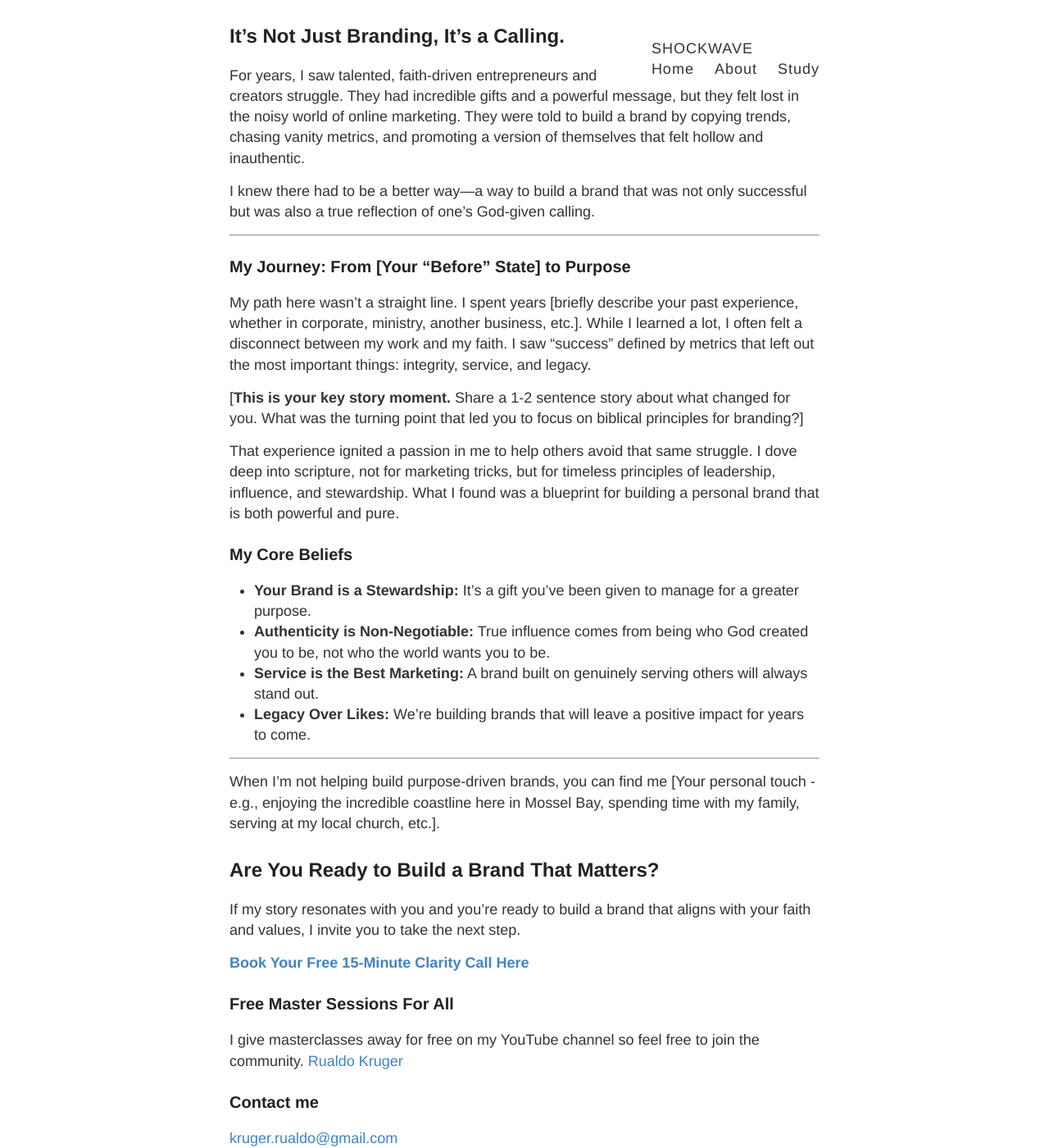
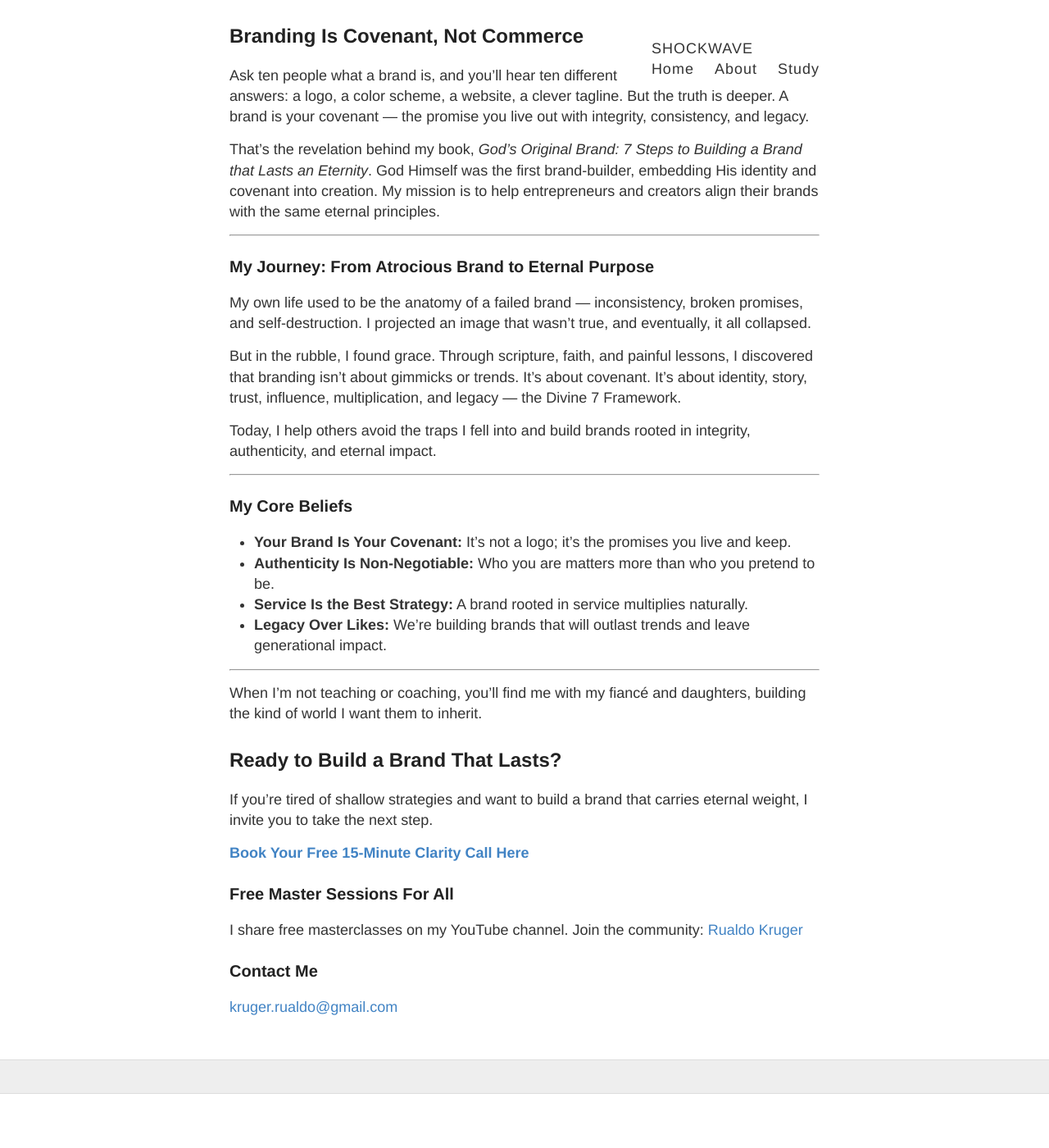
Before and after one commit to rualdo12/Rualdo-Kruger.github.io, a Jekyll site: the page built from about.md, in a window 1280 px wide and 1400 px high. Shown: the whole window at 82% size. Built offline with Jekyll 4.4.1, drawn with Linux system fonts in a browser that asks for light colours.

Commit message:
Update about.md

```diff
--- a/about.md
+++ b/about.md
@@ -3,43 +3,45 @@ layout: default
 title: About
 ---
 
-## It’s Not Just Branding, It’s a Calling.
+## Branding Is Covenant, Not Commerce
 
-For years, I saw talented, faith-driven entrepreneurs and creators struggle. They had incredible gifts and a powerful message, but they felt lost in the noisy world of online marketing. They were told to build a brand by copying trends, chasing vanity metrics, and promoting a version of themselves that felt hollow and inauthentic.
+Ask ten people what a brand is, and you’ll hear ten different answers: a logo, a color scheme, a website, a clever tagline. But the truth is deeper. A brand is your covenant — the promise you live out with integrity, consistency, and legacy.
 
-I knew there had to be a better way—a way to build a brand that was not only successful but was also a true reflection of one's God-given calling.
+That’s the revelation behind my book, *God’s Original Brand: 7 Steps to Building a Brand that Lasts an Eternity*. God Himself was the first brand-builder, embedding His identity and covenant into creation. My mission is to help entrepreneurs and creators align their brands with the same eternal principles.
 
 ---
 
-### My Journey: From [Your "Before" State] to Purpose
+### My Journey: From Atrocious Brand to Eternal Purpose
 
-My path here wasn't a straight line. I spent years [briefly describe your past experience, whether in corporate, ministry, another business, etc.]. While I learned a lot, I often felt a disconnect between my work and my faith. I saw "success" defined by metrics that left out the most important things: integrity, service, and legacy.
+My own life used to be the anatomy of a failed brand — inconsistency, broken promises, and self-destruction. I projected an image that wasn’t true, and eventually, it all collapsed.
 
-[**This is your key story moment.** Share a 1-2 sentence story about what changed for you. What was the turning point that led you to focus on biblical principles for branding?]
+But in the rubble, I found grace. Through scripture, faith, and painful lessons, I discovered that branding isn’t about gimmicks or trends. It’s about covenant. It’s about identity, story, trust, influence, multiplication, and legacy — the Divine 7 Framework.
 
-That experience ignited a passion in me to help others avoid that same struggle. I dove deep into scripture, not for marketing tricks, but for timeless principles of leadership, influence, and stewardship. What I found was a blueprint for building a personal brand that is both powerful and pure.
+Today, I help others avoid the traps I fell into and build brands rooted in integrity, authenticity, and eternal impact.
+
+---
 
 ### My Core Beliefs
 
-* **Your Brand is a Stewardship:** It's a gift you've been given to manage for a greater purpose.
-* **Authenticity is Non-Negotiable:** True influence comes from being who God created you to be, not who the world wants you to be.
-* **Service is the Best Marketing:** A brand built on genuinely serving others will always stand out.
-* **Legacy Over Likes:** We're building brands that will leave a positive impact for years to come.
+* **Your Brand Is Your Covenant:** It’s not a logo; it’s the promises you live and keep.
+* **Authenticity Is Non-Negotiable:** Who you are matters more than who you pretend to be.
+* **Service Is the Best Strategy:** A brand rooted in service multiplies naturally.
+* **Legacy Over Likes:** We’re building brands that will outlast trends and leave generational impact.
 
 ---
 
-When I'm not helping build purpose-driven brands, you can find me [Your personal touch - e.g., enjoying the incredible coastline here in Mossel Bay, spending time with my family, serving at my local church, etc.].
+When I’m not teaching or coaching, you’ll find me with my fiancé and daughters, building the kind of world I want them to inherit.
 
-## Are You Ready to Build a Brand That Matters?
+## Ready to Build a Brand That Lasts?
 
-If my story resonates with you and you're ready to build a brand that aligns with your faith and values, I invite you to take the next step.
+If you’re tired of shallow strategies and want to build a brand that carries eternal weight, I invite you to take the next step.
 
 **[Book Your Free 15-Minute Clarity Call Here](https://calendly.com/your-link)**
 
 ### Free Master Sessions For All
 
-I give masterclasses away for free on my YouTube channel so feel free to join the community. [Rualdo Kruger](https://www.youtube.com/@Rualdo_Kruger)
+I share free masterclasses on my YouTube channel. Join the community: [Rualdo Kruger](https://www.youtube.com/@Rualdo_Kruger)
 
-### Contact me
+### Contact Me
 
 [kruger.rualdo@gmail.com](mailto:kruger.rualdo@gmail.com)
```
